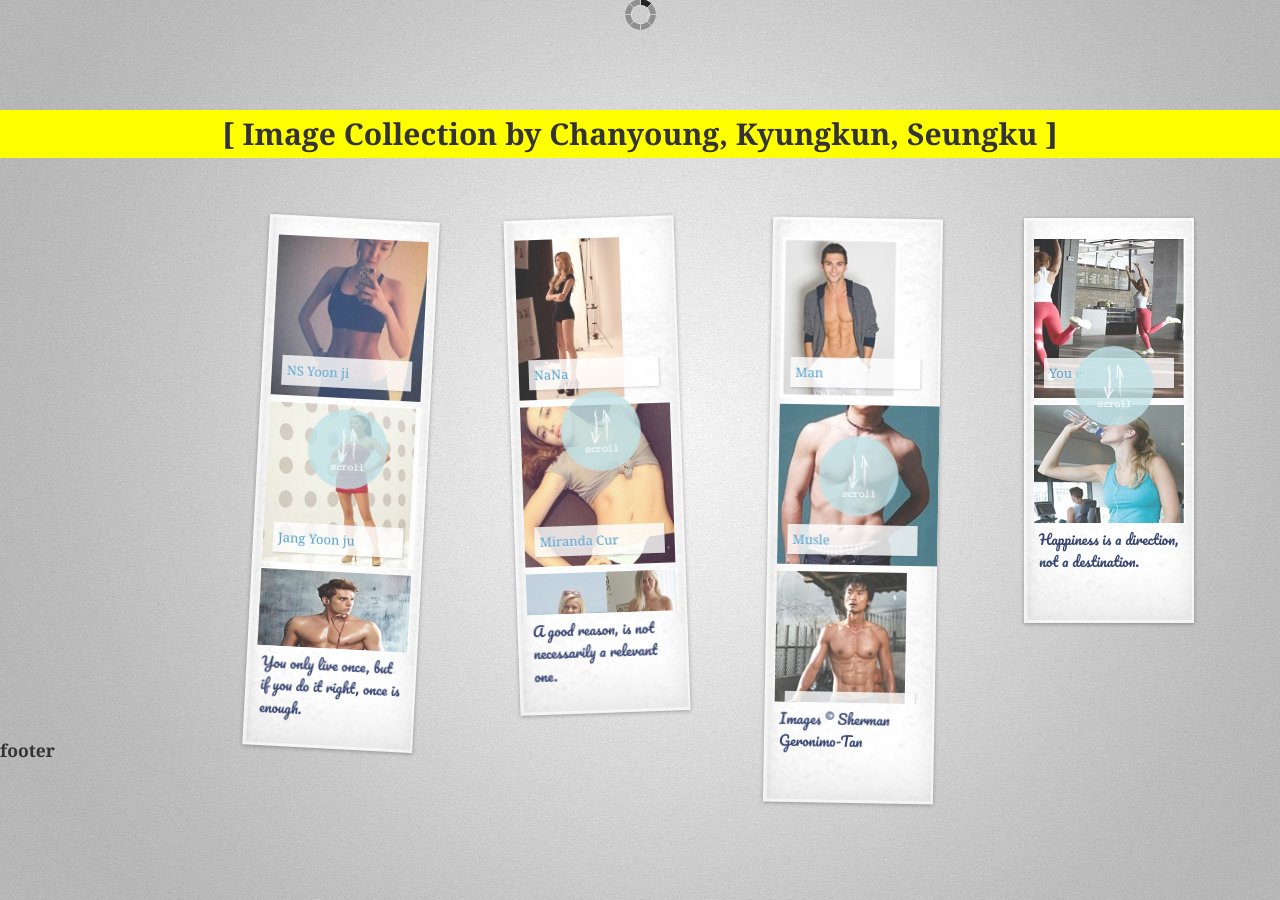
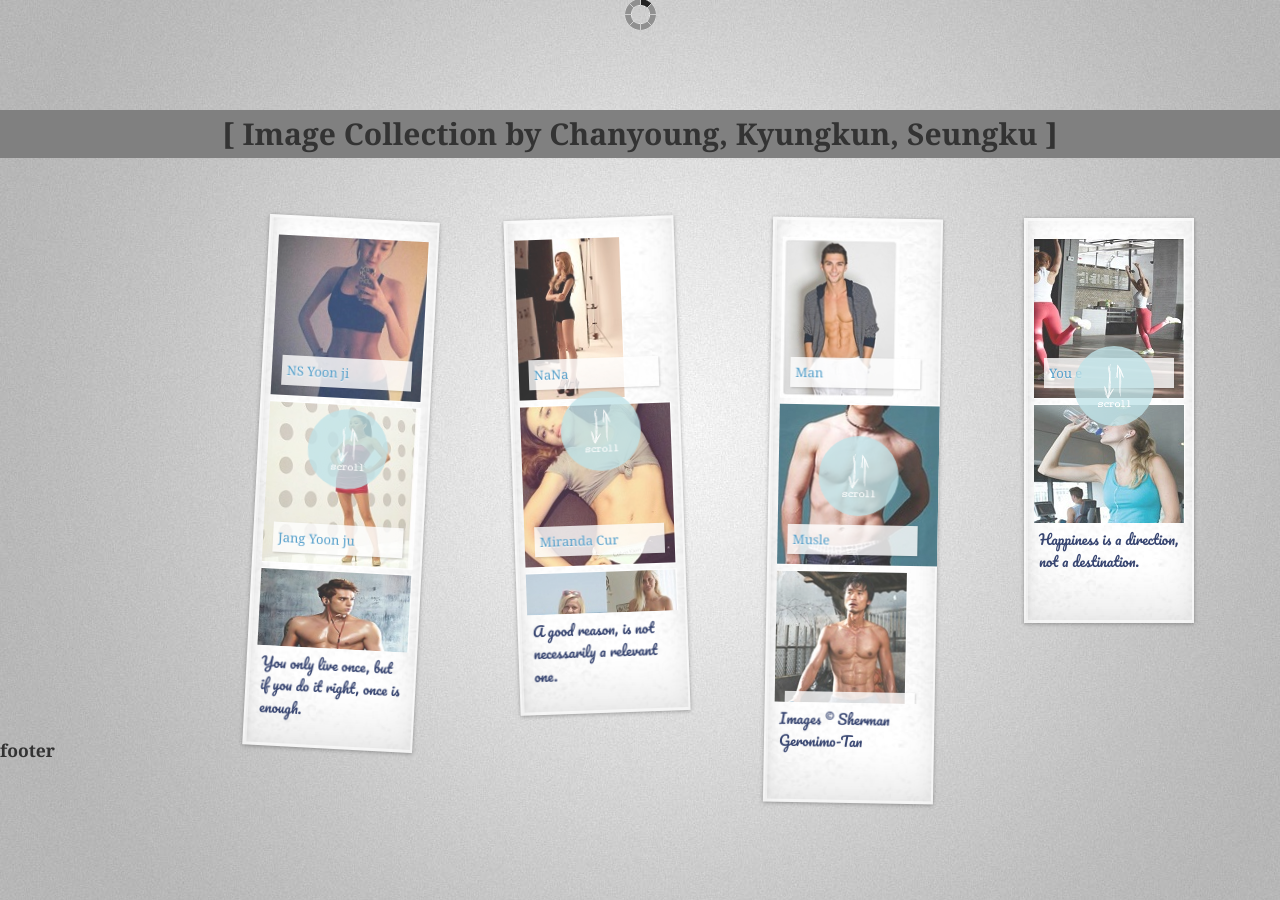
Before and after one commit to cy-p/cy-p.github.com, a Jekyll site: the page index.html, which Jekyll copies as it is, in a window 1280 px wide. Built offline with Jekyll 4.4.1, drawn with Linux system fonts in a browser that asks for light colours; nearby versions of some CDN libraries; some web fonts are replaced.

Commit message:
Update index.html

```diff
--- a/index.html
+++ b/index.html
@@ -38,7 +38,7 @@
     <body>
    <style type="text/css">
    	h1{
-   		background-color:yellow;
+   		background-color:gray;
 
    	}
    </style>
@@ -47,7 +47,7 @@
            <frame scrolling="auto" noresize>
             <div class="vc-loader"></div>
        </div><!-- //vc-container -->
-   <h1 align="center">[ Image Collection by Chanyoung, Kyungkun, Seungku ]</h1>
+   <h1 align="center">[ Image Collection by Chanyoung,  Kyungkun,  Seungku ]</h1>
 
      </div> <!-- 헤더 -->
 
```
